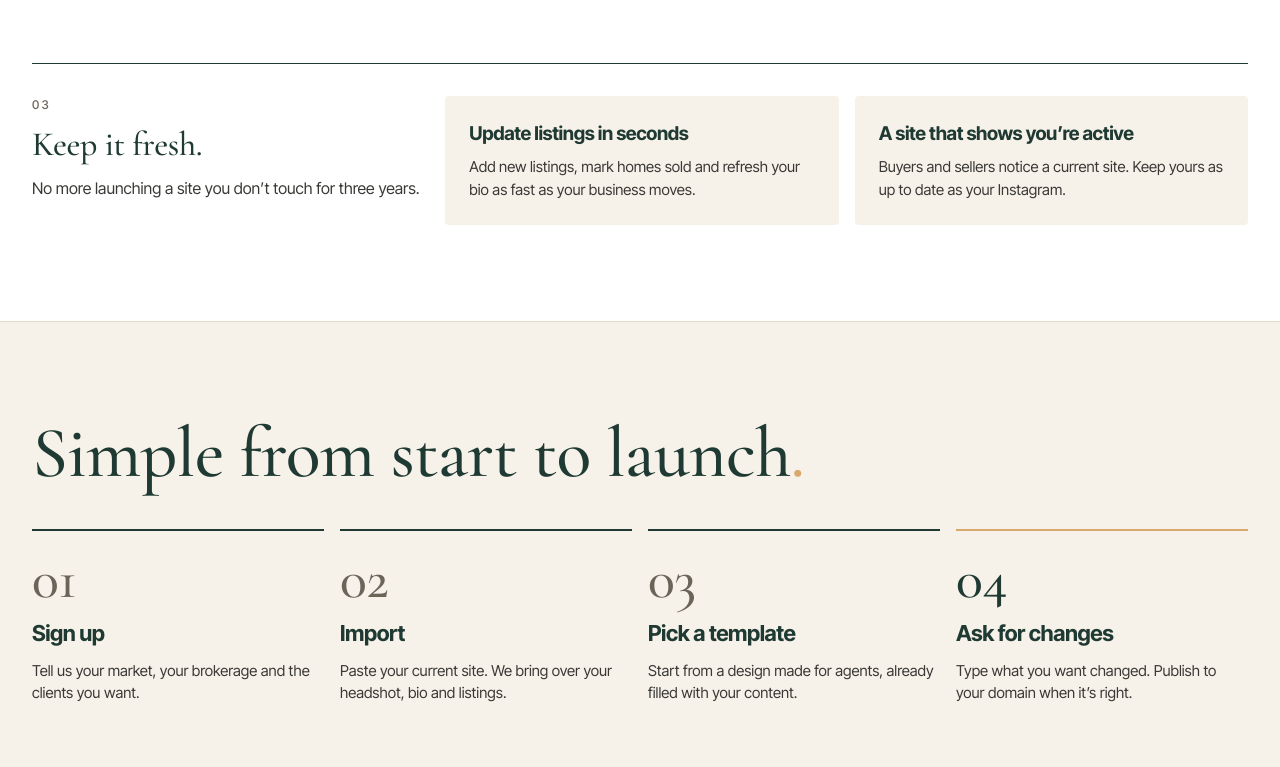
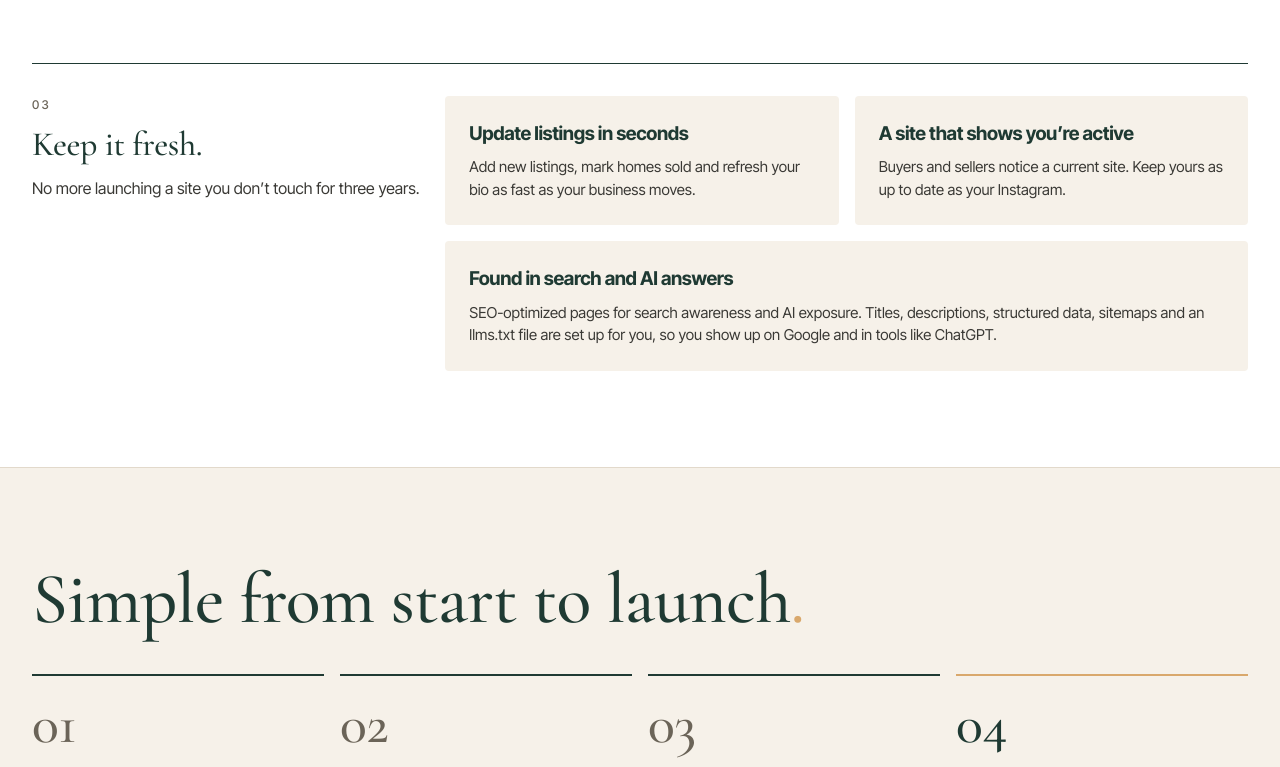
Before and after one commit to photosnob/agent-site-builder, a Next.js app: page / in a window 1280 px wide. Shown: the part 1910-2677 px from the top of the page. Built offline with nearby package versions, Linux system fonts and the light colour scheme; no server answers.

Commit message:
Features: add SEO and AI search card to Keep it fresh
Co-Authored-By: Claude Opus 5.5 <noreply@anthropic.com>
Claude-Session: https://claude.ai/code/session_01CgDqwDWyiTyJ149RwNMbeZ

```diff
--- a/app/page.tsx
+++ b/app/page.tsx
@@ -38,6 +38,7 @@ const FEATURES = [
     items: [
       ["Update listings in seconds", "Add new listings, mark homes sold and refresh your bio as fast as your business moves."],
       ["A site that shows you’re active", "Buyers and sellers notice a current site. Keep yours as up to date as your Instagram."],
+      ["Found in search and AI answers", "SEO-optimized pages for search awareness and AI exposure. Titles, descriptions, structured data, sitemaps and an llms.txt file are set up for you, so you show up on Google and in tools like ChatGPT."],
     ],
   },
 ] as const;
@@ -97,8 +98,8 @@ export default function Home() {
                   <p className="text-base leading-normal" style={{ color: BRAND.ink }}>{f.lead}</p>
                 </div>
                 <div className="grid gap-4 sm:grid-cols-2 lg:col-span-2">
-                  {f.items.map(([t, d]) => (
-                    <div key={t} className="flex flex-col gap-2 rounded p-6" style={{ background: BRAND.ivory }}>
+                  {f.items.map(([t, d], i) => (
+                    <div key={t} className={`flex flex-col gap-2 rounded p-6 ${f.items.length % 2 && i === f.items.length - 1 ? "sm:col-span-2" : ""}`} style={{ background: BRAND.ivory }}>
                       <strong className="text-[19px] tracking-[-0.02em]">{t}</strong>
                       <span className="text-[15px] leading-normal" style={{ color: BRAND.ink }}>{d}</span>
                     </div>
```
